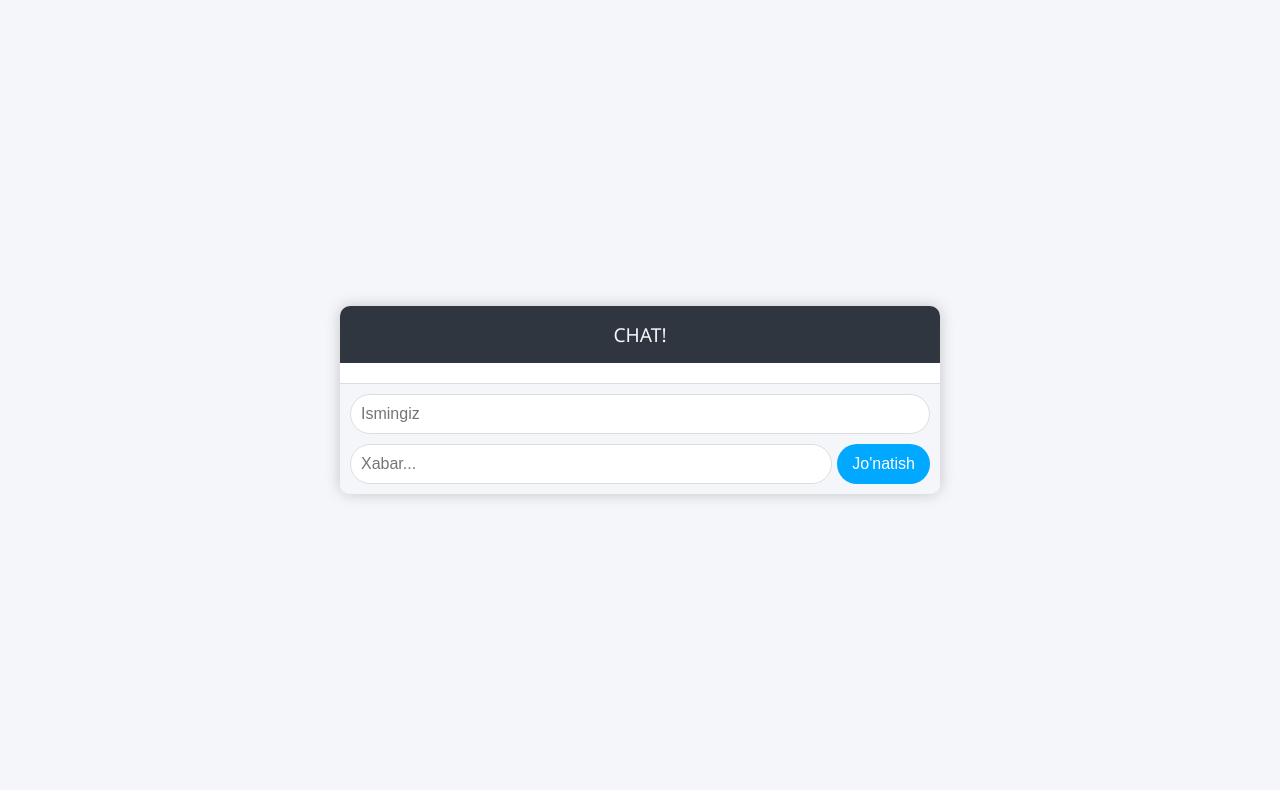
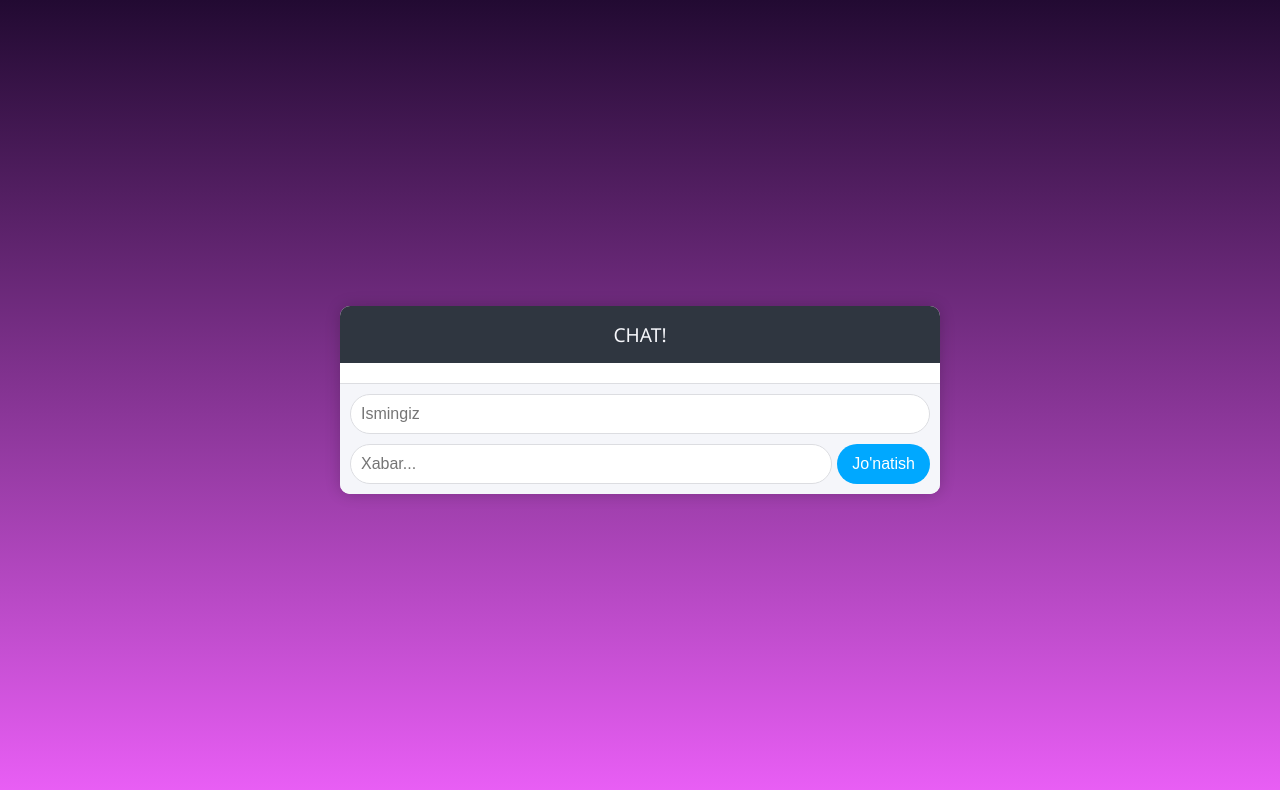
Before and after one commit to xayotxurshitsatvaldiyev-cmd/chat, a website: page public/index.html in a window 1280 px wide. Drawn offline with nearby package versions, Linux system fonts and the light colour scheme; no server answers.

Commit message:
Update index.html

```diff
--- a/public/index.html
+++ b/public/index.html
@@ -15,6 +15,7 @@
             align-items: center;
             height: 100vh;
             margin: 0;
+            background: linear-gradient(0deg, #eb5ff7, #220a32)
         }
 
         .chat-container {
```
